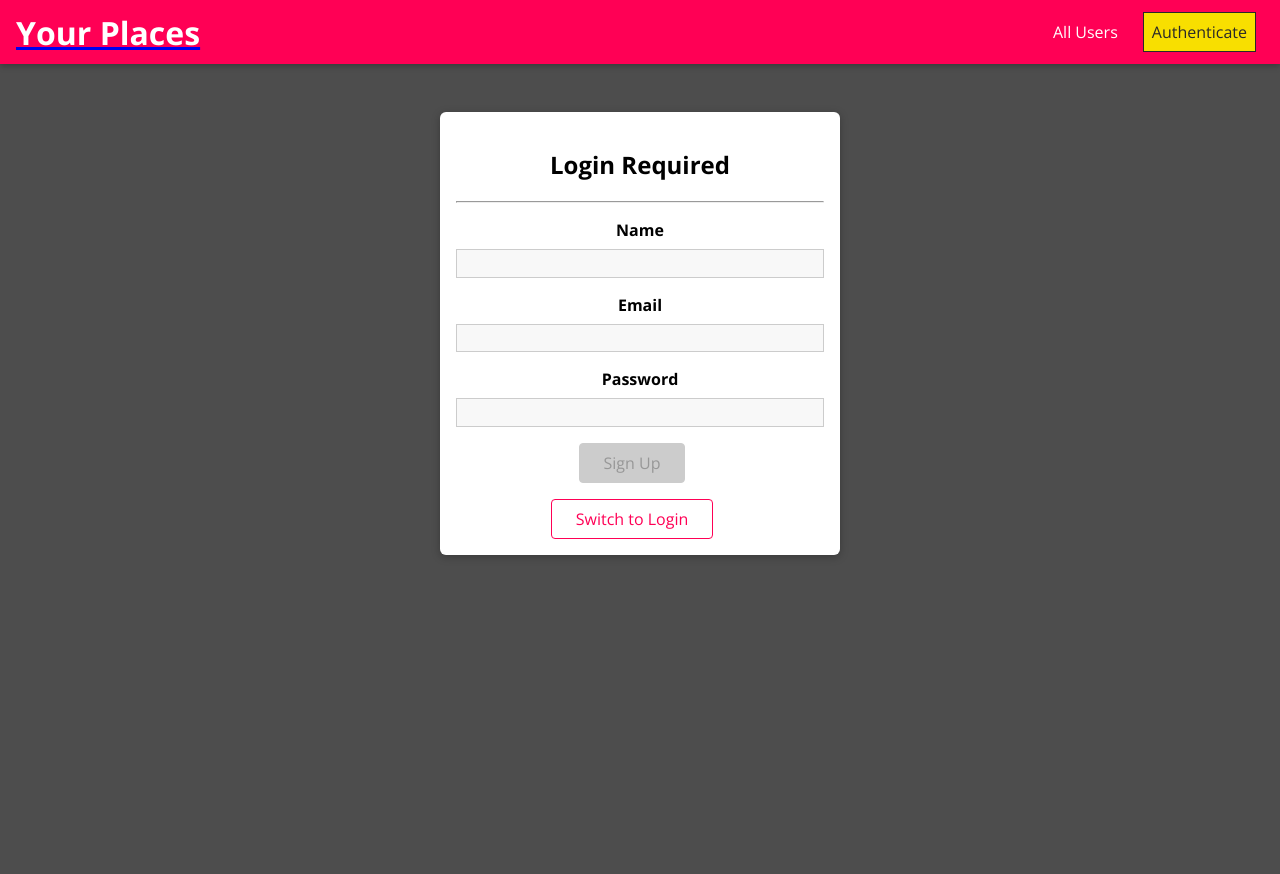
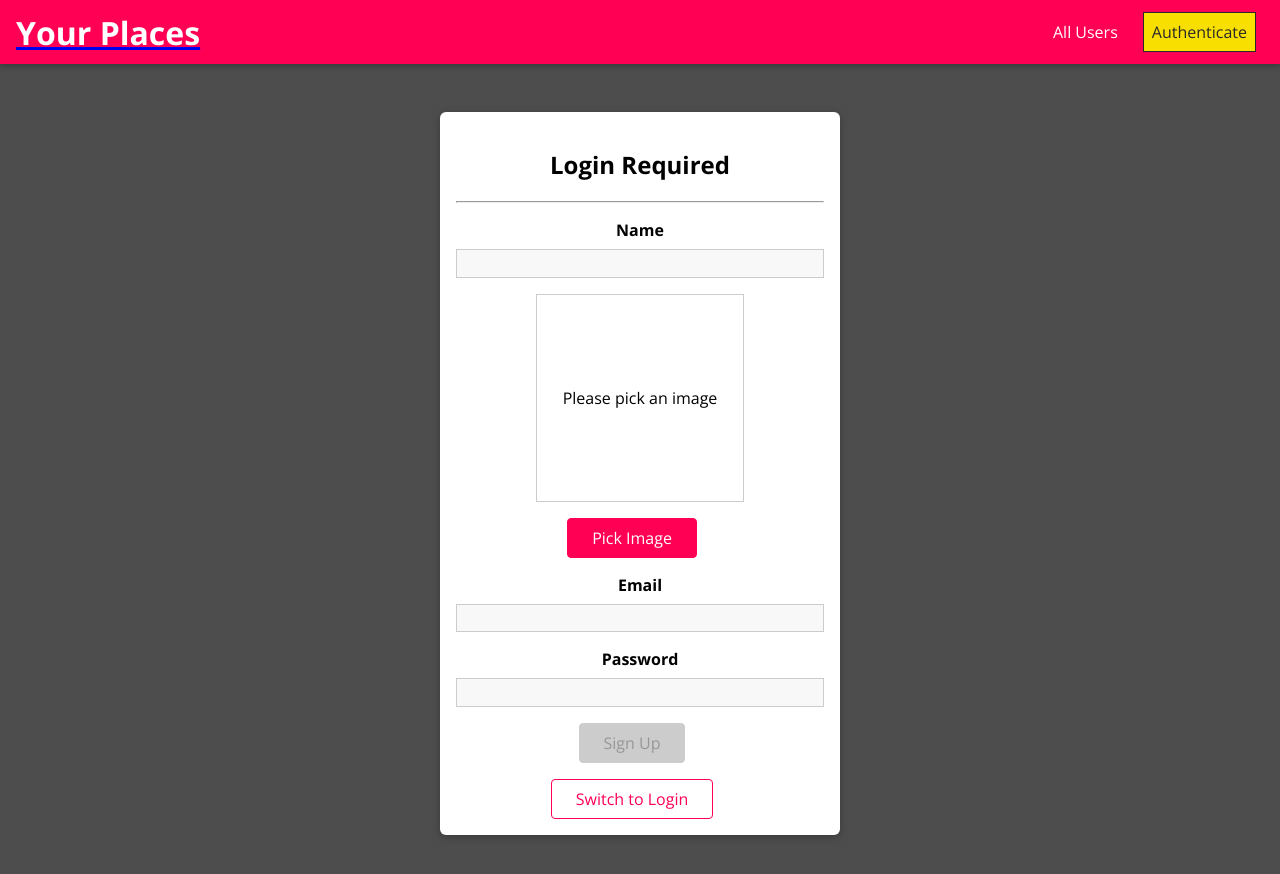
Before and after one commit to Tutul101/travel-tales-frontend, a React (Create React App) app: page /auth in a window 1280 px wide. Both pictures are taken after a click on the button "Switch to SignUp". Shown: the top 874 px of the page. Before the commit the page ends 800 px from the top, so only its background shows below. Built offline with nearby package versions, Linux system fonts and the light colour scheme.

Commit message:
add image upload component

```diff
--- /dev/null
+++ b/src/shared/components/ui-elements/form-elements/image-upload/image-upload.css
@@ -0,0 +1,23 @@
+.image-upload.center {
+  display: flex;
+  justify-content: center;
+  align-items: center;
+  flex-direction: column;
+}
+
+.image-upload__preview {
+  width: 13rem;
+  height: 13rem;
+  border: 1px solid #ccc;
+  display: flex;
+  justify-content: center;
+  align-items: center;
+  text-align: center;
+  margin-bottom: 1rem;
+}
+
+.image-upload__preview img {
+  width: 100%;
+  height: 100%;
+  object-fit: cover;
+}
--- /dev/null
+++ b/src/shared/components/ui-elements/form-elements/image-upload/index.js
@@ -0,0 +1,70 @@
+import React, { useState, useRef, useEffect } from "react";
+
+import Button from "../button";
+import "./image-upload.css";
+
+const ImageUpload = (props) => {
+  const [file, setFile] = useState(null);
+  const [isValid, setIsValid] = useState(false);
+  const [previewUrl, setPreviewUrl] = useState("");
+
+  const filePickerRef = useRef(null);
+
+  useEffect(() => {
+    if (file === null) {
+      return;
+    }
+    const fileReader = new FileReader();
+    fileReader.onload = () => {
+      setPreviewUrl(fileReader.result);
+    };
+    fileReader.readAsDataURL(file);
+  }, [file]);
+
+  const pickedFile = (event) => {
+    let pickedFiles = null;
+    let fileisvalid = isValid;
+    if (event.target.files && event.target.files.length === 1) {
+      pickedFiles = event.target.files[0];
+      setFile(pickedFiles);
+      fileisvalid = true;
+      setIsValid(true);
+    } else {
+      fileisvalid = false;
+      setIsValid(false);
+    }
+    props.onInput(fileisvalid);
+    props.setData(pickedFiles);
+  };
+
+  const pickImageHandler = () => {
+    filePickerRef.current.click();
+  };
+  return (
+    <div className="form-control">
+      <input
+        ref={filePickerRef}
+        type="file"
+        id={props.id}
+        style={{ display: "none" }}
+        accept=".jpg,.png,.jpeg"
+        onChange={pickedFile}
+      />
+      <div className={`image-upload ${props.center && `center`}`}>
+        <div className="image-upload__preview">
+          {previewUrl !== "" ? (
+            <img src={previewUrl} alt="Preview" />
+          ) : (
+            <p>Please pick an image</p>
+          )}
+        </div>
+        <Button type="button" onClick={pickImageHandler}>
+          Pick Image
+        </Button>
+      </div>
+      {!isValid && <p>{props.errorText}</p>}
+    </div>
+  );
+};
+
+export default ImageUpload;
--- a/src/users/pages/auth/index.js
+++ b/src/users/pages/auth/index.js
@@ -3,6 +3,7 @@
 import Card from "../../../shared/components/ui-elements/card";
 import Input from "../../../shared/components/ui-elements/form-elements/input";
 import LoadingSpinner from "../../../shared/components/ui-elements/loading-spinner";
+import ImageUpload from "../../../shared/components/ui-elements/form-elements/image-upload";
 
 import { AuthContext } from "../../../contexts/auth-context";
 
@@ -21,11 +22,12 @@
   const [isEmailValid, setIsEmailValid] = useState(false);
   const [isPasswordValid, setIsPasswordValid] = useState(false);
   const [isNameValid, setIsNameValid] = useState(false);
+  const [isFileValid, setIsFileValid] = useState(false);
   const [isFormValid, setIsFormValid] = useState(false);
   const [emailData, setEmalData] = useState("");
   const [passwordData, setPasswordData] = useState("");
   const [nameData, setNameData] = useState("");
-
+  const [fileData, setFileData] = useState(null);
   const { login } = useContext(AuthContext);
 
   const { loading, error, sendRequest, clearError } = useHttpClient();
@@ -37,13 +39,13 @@
         setIsFormValid(false);
       }
     } else {
-      if (isNameValid && isEmailValid && isPasswordValid) {
+      if (isNameValid && isEmailValid && isPasswordValid && isFileValid) {
         setIsFormValid(true);
       } else {
         setIsFormValid(false);
       }
     }
-  }, [isNameValid, isEmailValid, isPasswordValid, isLoginMode]);
+  }, [isNameValid, isEmailValid, isPasswordValid, isFileValid, isLoginMode]);
 
   const authSubmitHandler = async (e) => {
     e.preventDefault();
@@ -63,6 +65,7 @@
       }
     } else {
       try {
+        console.log("file data", fileData);
         const response = await sendRequest("signup", {
           userName: nameData,
           email: emailData,
@@ -101,6 +104,13 @@
               errorText="Please enter a valid name"
             />
           )}
+          {!isLoginMode && (
+            <ImageUpload
+              center
+              onInput={setIsFileValid}
+              setData={setFileData}
+            />
+          )}
           <Input
             id="email"
             label="Email"
```
